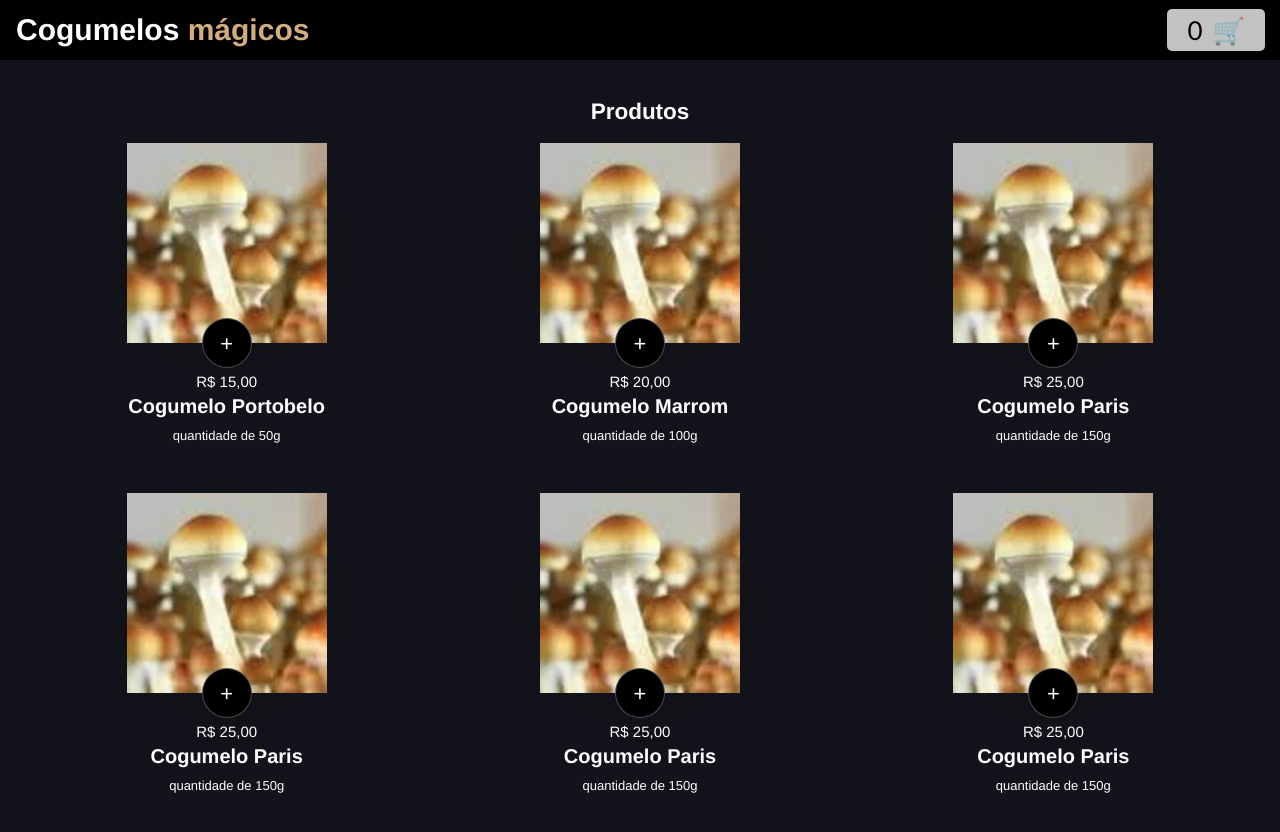
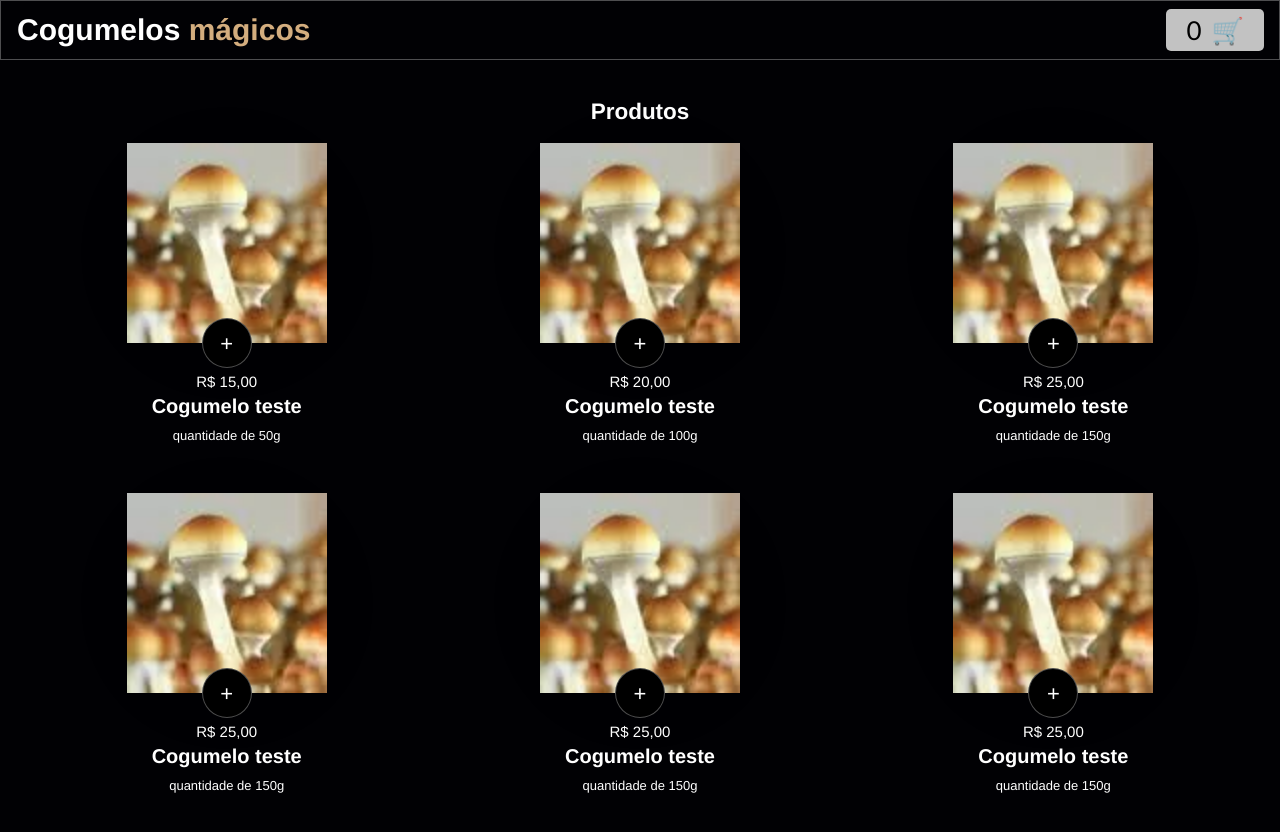
Before and after one commit to PauloDavisr1/krisqueEcommerce, a website built with Vite: page src/html/cart.html in a window 1280 px wide. Built offline with nearby package versions, Linux system fonts and the light colour scheme; a web font is replaced by a local one.

Commit message:
feat/0002:Styling changes.

```diff
--- a/src/css/cart.css
+++ b/src/css/cart.css
@@ -12,7 +12,7 @@
 }
 
 body {
-    background-color: var(--black);
+    background-color: var(--bg);
     font-family:'Lato', Helvetica, Arial;
     font-size:15px;
     display:flex;
@@ -31,8 +31,9 @@ header {
     right:0;
     height:60px;
     background-color:var(--bg);
-    display:flex; /* none; */
-    justify-content:space-between; /* flex-end; */
+    border: var(--border);
+    display:flex;
+    justify-content:space-between;
     align-items: center;
 }
 
@@ -77,7 +78,7 @@ aside.show {
 }
 
 .cart--area {
-    margin-top: 30px; /* ajuste */
+    margin-top: 30px;
     padding:20px;
 }
 
@@ -433,11 +434,7 @@ h1, h2 {
     header {
         display:flex;
     }
-    /*
-    main {
-        padding-top:60px;
-    }
-    */
+
     aside {
         width:auto;
         position:fixed;
--- a/src/js/configCart.js
+++ b/src/js/configCart.js
@@ -1,7 +1,7 @@
 let cogumeloJson = [
     {
         id: 1,
-        name: 'Cogumelo Portobelo',
+        name: 'Cogumelo teste',
         img: '../public/imgs/cogumelo-card.jpg',
         price: 15,
         size: 50,
@@ -9,7 +9,7 @@ let cogumeloJson = [
       },
       {
         id: 2,
-        name: 'Cogumelo Marrom',
+        name: 'Cogumelo teste',
         img: '../public/imgs/cogumelo-card.jpg',
         price: 20,
         size: 100,
@@ -17,7 +17,7 @@ let cogumeloJson = [
       },
       {
         id: 3,
-        name: 'Cogumelo Paris',
+        name: 'Cogumelo teste',
         img: '../public/imgs/cogumelo-card.jpg',
         price: 25,
         size: 150,
@@ -25,7 +25,7 @@ let cogumeloJson = [
       },
       {
         id: 4,
-        name: 'Cogumelo Paris',
+        name: 'Cogumelo teste',
         img: '../public/imgs/cogumelo-card.jpg',
         price: 25,
         size: 150,
@@ -33,7 +33,7 @@ let cogumeloJson = [
       },
       {
         id: 5,
-        name: 'Cogumelo Paris',
+        name: 'Cogumelo teste',
         img: '../public/imgs/cogumelo-card.jpg',
         price: 25,
         size: 150,
@@ -41,7 +41,7 @@ let cogumeloJson = [
       },
       {
         id: 6,
-        name: 'Cogumelo Paris',
+        name: 'Cogumelo teste',
         img: '../public/imgs/cogumelo-card.jpg',
         price: 25,
         size: 150,
```
